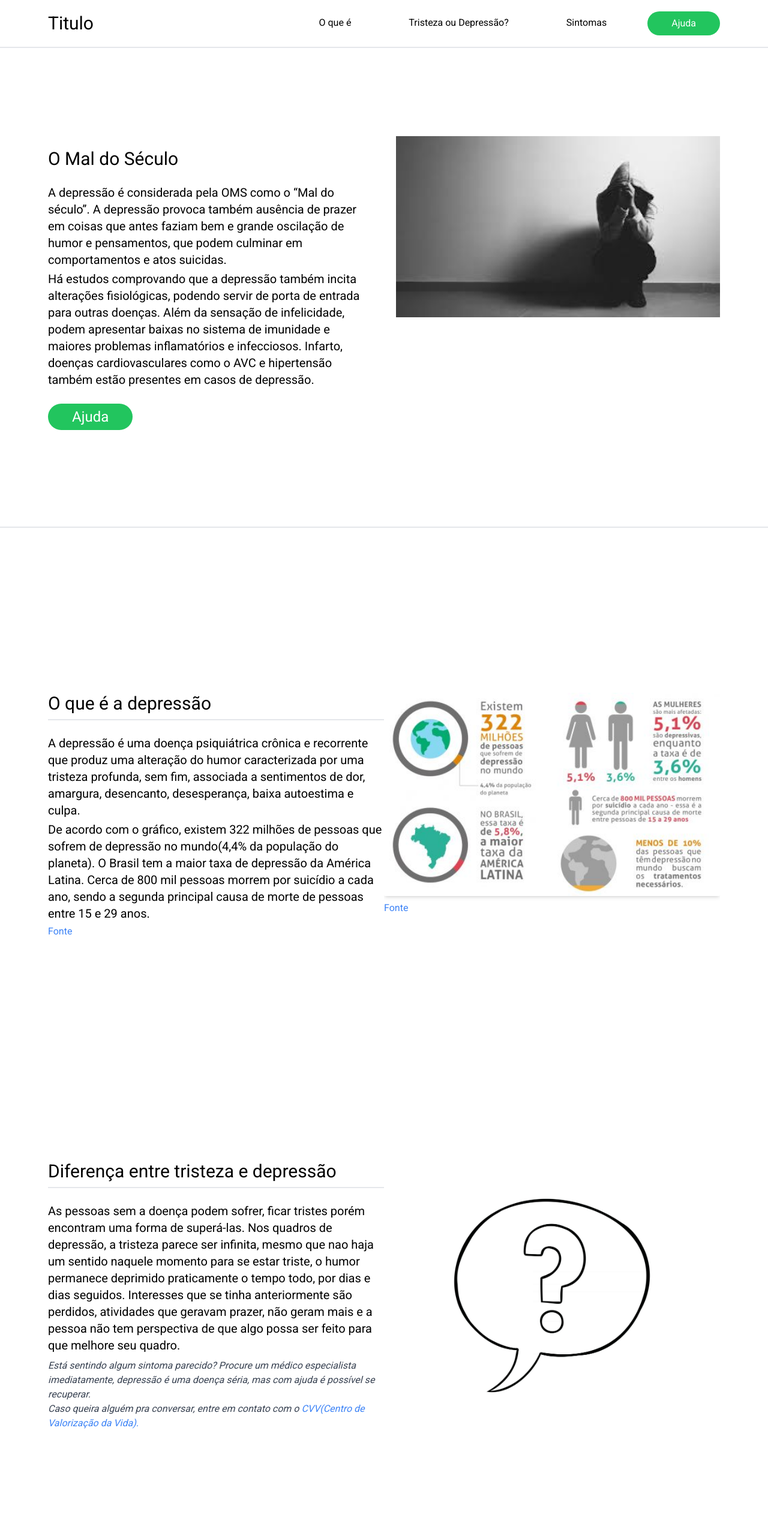
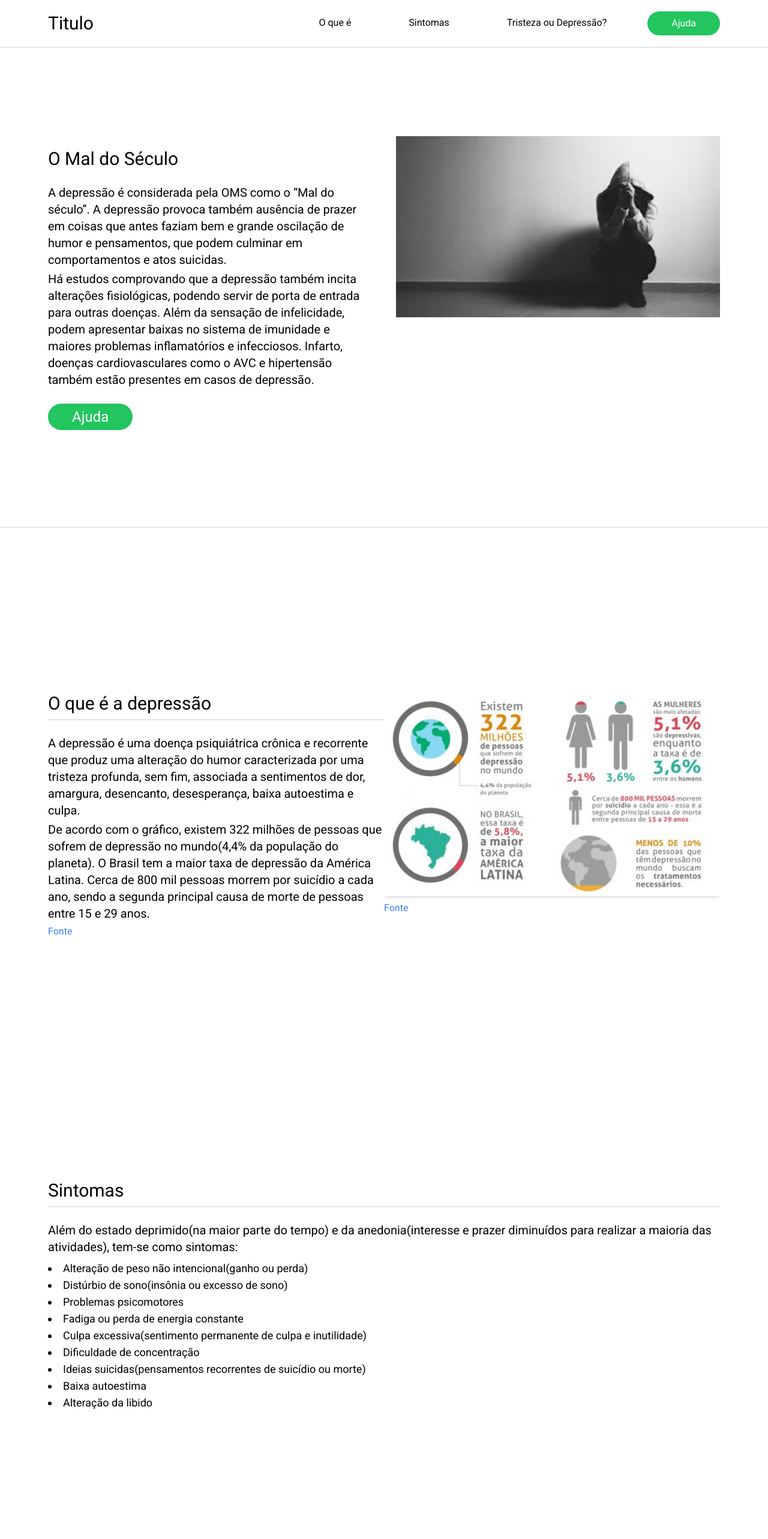
Before and after one commit to nicholascostadev/vidaecarreira, a React (Create React App) app: page / in a window 1280 px wide. Shown: the top 2566 px of the page at 60% size. Built offline with nearby package versions, Linux system fonts and the light colour scheme.

Commit message:
FIX: 'a' tag leaving Header above title

```diff
--- a/src/components/Difference.tsx
+++ b/src/components/Difference.tsx
@@ -2,10 +2,8 @@ import duvida from '../assets/questionMark.jpg';
 
 const Difference = () => {
 	return (
-		<section
-			className="  section-2 lg:min-h-screen min-h-max lg:my-0 my-20 grid content-center  grid-cols-1 md:grid-cols-2"
-			id="diferenca"
-		>
+		<section className="  section-2 " id="diferenca">
+			<div className="lg:min-h-screen min-h-max lg:my-0 my-20 grid content-center  grid-cols-1 md:grid-cols-2">
 				<div>
 					<h1 className="md:text-3xl text-2xl mb-6 pb-2 border-b-2">
 						Diferença entre tristeza e depressão
@@ -16,14 +14,14 @@ const Difference = () => {
 						ser infinita, mesmo que nao haja um sentido naquele momento para se
 						estar triste, o humor permanece deprimido praticamente o tempo todo,
 						por dias e dias seguidos. Interesses que se tinha anteriormente são
-					perdidos, atividades que geravam prazer, não geram mais e a pessoa não
-					tem perspectiva de que algo possa ser feito para que melhore seu
+						perdidos, atividades que geravam prazer, não geram mais e a pessoa
+						não tem perspectiva de que algo possa ser feito para que melhore seu
 						quadro.
 					</p>
 					<em className="md:text-base text-xs text-gray-700">
 						Está sentindo algum sintoma parecido? Procure um médico especialista
-					imediatamente, depressão é uma doença séria, mas com ajuda é possível
-					se recuperar.
+						imediatamente, depressão é uma doença séria, mas com ajuda é
+						possível se recuperar.
 					</em>
 					<br />
 					<em className="text-gray-700 md:text-base text-xs ">
@@ -41,6 +39,7 @@ const Difference = () => {
 				<div className="w-full flex justify-center items-center">
 					<img className="w-3/4" src={duvida} alt="" />
 				</div>
+			</div>
 		</section>
 	);
 };
--- a/src/components/Header.tsx
+++ b/src/components/Header.tsx
@@ -21,16 +21,16 @@ const Header = () => {
 					O que é
 				</a>
 				<a
+					href="#sintomas"
+					className="mx-2  lg:px-10 px-2 hover:border-b-2 hover:border-gray-400 border-b-2 border-transparent transition-all"
+				>
+					Sintomas
+				</a>
+				<a
 					href="#diferenca"
 					className="mx-2 lg:px-10 px-2 hover:border-b-2 hover:border-gray-400 border-b-2 border-transparent transition-all"
 				>
 					Tristeza ou Depressão?
-				</a>
-				<a
-					href="#sintomas"
-					className="mx-2  lg:px-10 px-2 hover:border-b-2 hover:border-gray-400 border-b-2 border-transparent transition-all"
-				>
-					Sintomas
 				</a>
 				<Link
 					to="/ajuda"
@@ -47,44 +47,44 @@ const Header = () => {
 			<div
 				className={
 					open
-						? 'md:translate-x-96 opacity-1 translate-x-0 transition-all overflow-hidden fixed bg-gray-900 text-white right-0 top-0 min-h-screen z-10 py-10 pr-10 pl-2 sm:w-80 w-full'
-						: ' -right-96 opacity-0 transition-all top-0 fixed overflow-x-hidden bg-gray-900 min-h-screen z-10 py-10 pr-10 pl-2 w-80'
+						? 'md:translate-x-96 opacity-1 translate-x-0 transition-all overflow-hidden fixed bg-gray-900 text-white right-0 top-0 min-h-screen z-10 py-10 sm:w-80 w-full'
+						: ' -right-96 opacity-0 transition-all top-0 fixed overflow-x-hidden bg-gray-900 min-h-screen z-10 py-10 w-80'
 				}
 			>
 				<AiOutlineClose
 					className="mr-5 mt-8 hover:cursor-pointer absolute right-0 top-0"
 					onClick={toggleMenu}
 				/>
-				<div className="md:hidden flex flex-col w-full pb-5">
+				<div className="md:hidden text-center flex flex-col w-full pb-5">
 					<h1 className="text-3xl">Titulo</h1>
 				</div>
 				<hr />
-				<div className="md:hidden flex flex-col">
+				<div className="md:hidden flex flex-col px-10 justify-center">
 					<a
 						href="#definicao"
 						onClick={toggleMenu}
-						className="py-5 hover:border-b-2 mt-4 text-center hover:border-gray-400 border-b-2 border-transparent transition-all"
+						className="py-2 mt-7 text-center underline hover:border-gray-400 transition-all"
 					>
 						O que é
 					</a>
 					<a
+						href="#sintomas"
+						onClick={toggleMenu}
+						className="py-2 underline text-center transition-all"
+					>
+						Sintomas
+					</a>
+					<a
 						href="#diferenca"
 						onClick={toggleMenu}
-						className="py-5 hover:border-b-2 text-center hover:border-gray-400 border-b-2 border-transparent transition-all"
+						className="py-2 underline text-center transition-all"
 					>
 						Tristeza ou Depressão?
-					</a>
-					<a
-						href="#sintomas"
-						onClick={toggleMenu}
-						className="py-5 hover:border-b-2 text-center hover:border-gray-400 border-b-2 border-transparent transition-all"
-					>
-						Sintomas
 					</a>
 					<Link
 						to="/ajuda"
 						onClick={toggleMenu}
-						className="my-5 text-center lg:px-10 px-5 ml-5 py-2 rounded-full bg-green-500 hover:bg-green-600 text-white  "
+						className="my-5 text-center lg:px-10 px-5 py-2 rounded-full bg-green-500 hover:bg-green-600 text-white  "
 					>
 						Ajuda
 					</Link>
--- a/src/components/Hero.tsx
+++ b/src/components/Hero.tsx
@@ -23,7 +23,7 @@ const Hero = () => {
 
 				<Link
 					to="/ajuda"
-					className="px-10 text-2xl py-2 rounded-full bg-green-500 hover:bg-green-600 text-white  "
+					className="px-10 text-2xl py-2  rounded-full bg-green-500 hover:bg-green-600 text-white  "
 				>
 					Ajuda
 				</Link>
--- a/src/components/Main.tsx
+++ b/src/components/Main.tsx
@@ -6,8 +6,8 @@ const Main = () => {
 	return (
 		<main className="main md:px-20 px-5 min-h-screen">
 			<Definition />
+			<Sintomas />
 			<Difference />
-			<Sintomas />
 		</main>
 	);
 };
--- a/src/components/Sintomas.tsx
+++ b/src/components/Sintomas.tsx
@@ -2,12 +2,12 @@ import React from 'react';
 
 const Sintomas = () => {
 	return (
-		<section
-			className="section-3 lg:min-h-screen min-h-max lg:my-0 my-20 flex items-center "
-			id="sintomas"
-		>
+		<section className="section-3 " id="sintomas">
+			<div className="lg:min-h-screen min-h-max lg:my-0 my-20 flex flex-col justify-center ">
 				<div>
-				<h1 className="md:text-3xl text-2xl mb-6 pb-2 border-b-2">Sintomas</h1>
+					<h1 className="md:text-3xl text-2xl mb-6 pb-2 border-b-2">
+						Sintomas
+					</h1>
 					<p className="lg:text-xl md:text-lg text-sm mb-2">
 						Além do estado deprimido(na maior parte do tempo) e da
 						anedonia(interesse e prazer diminuídos para realizar a maioria das
@@ -35,6 +35,7 @@ const Sintomas = () => {
 						<li className="md:text-lg text-xs">Alteração da libido</li>
 					</ul>
 				</div>
+			</div>
 		</section>
 	);
 };
```
Also changed, not shown: 12 other files (tests, documents, lock files or other folders). Lines whose indentation alone changed are shown as unchanged.
